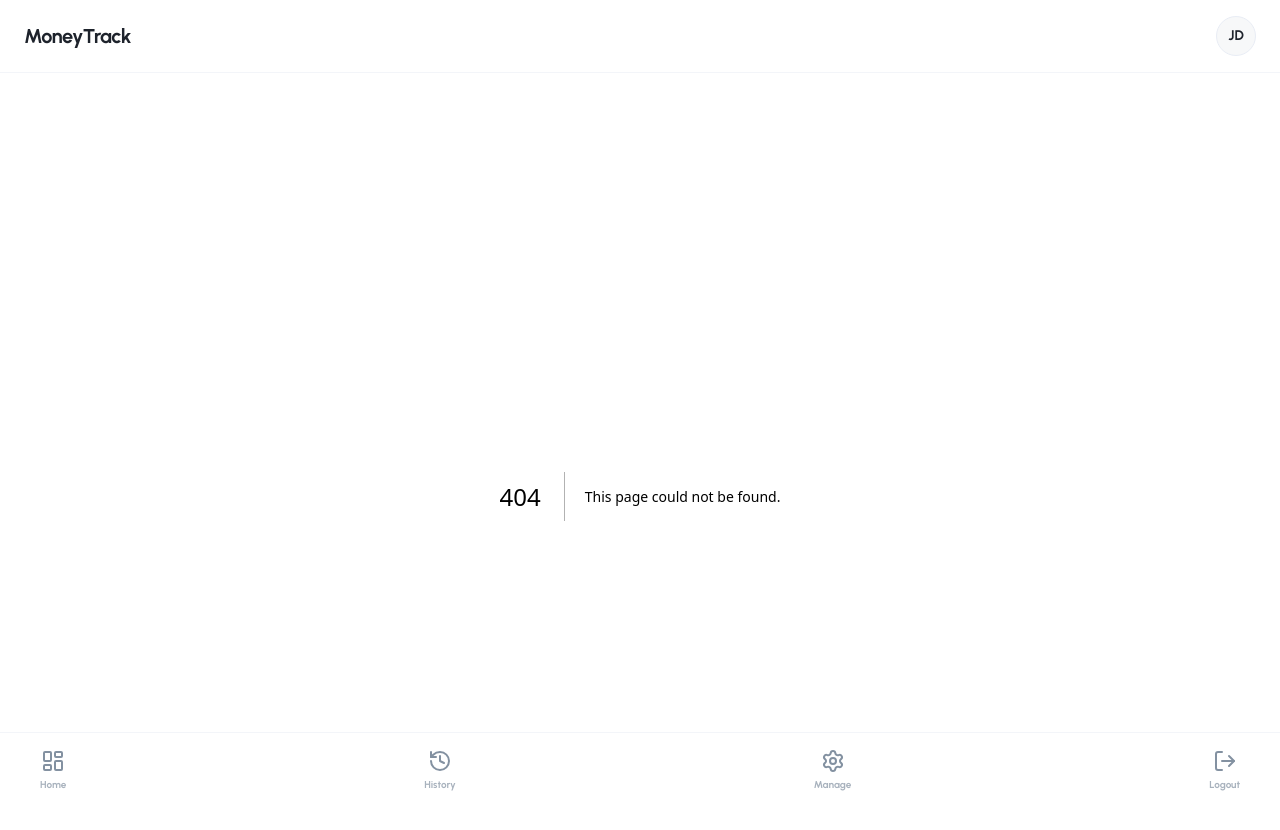
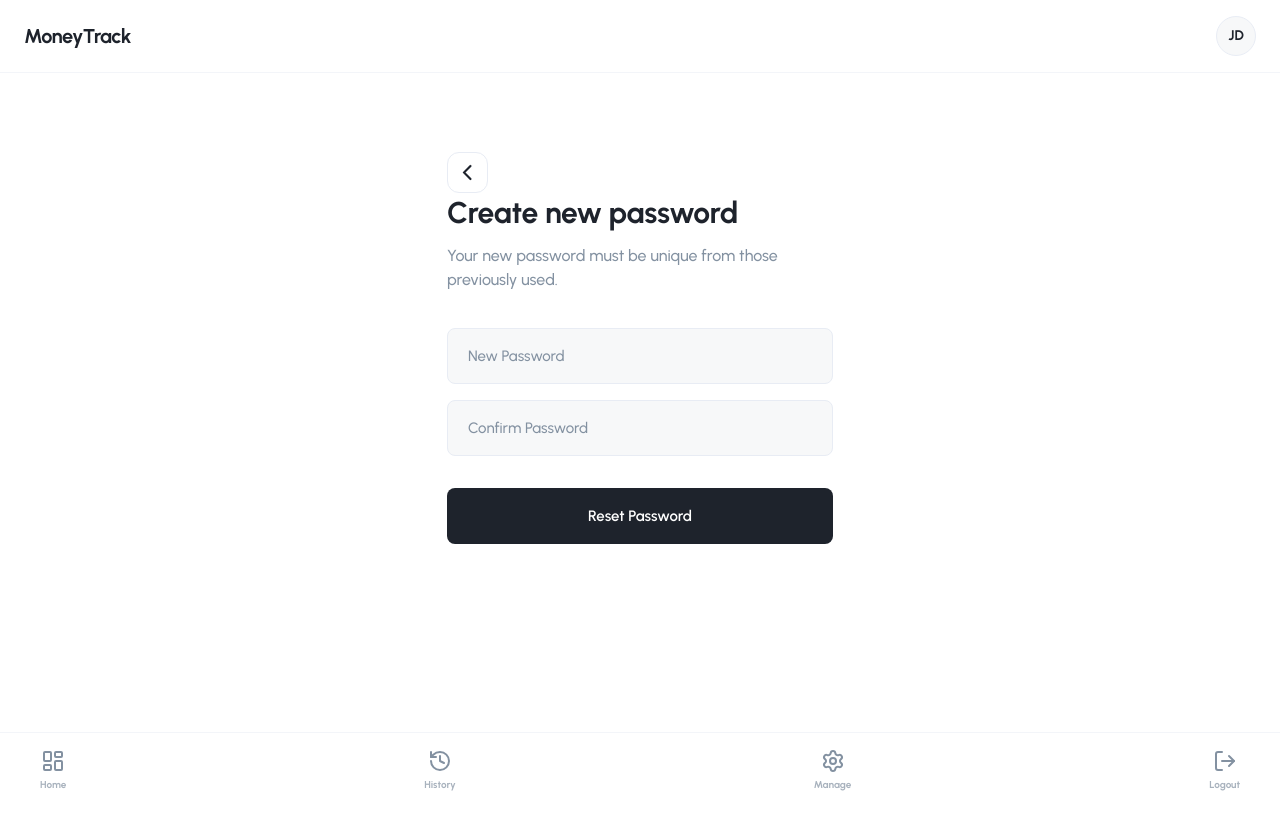
Before and after one commit to projectdummy2025/moneytrack-project, a Next.js app: page /create-new-password in a window 1280 px wide. Before the commit this address had no page. Shown: the top 830 px of the page. Built offline with nearby package versions, Linux system fonts and the light colour scheme.

Commit message:
add create new password page

```diff
--- /dev/null
+++ b/app/create-new-password/page.tsx
@@ -0,0 +1,100 @@
+"use client";
+
+import React, { useState } from "react";
+import { useRouter } from "next/navigation";
+import { AuthLayout } from "@shell/auth/AuthLayout";
+import { BackButton } from "@shell/auth/BackButton";
+
+export default function CreateNewPasswordPage() {
+  const router = useRouter();
+  const [newPassword, setNewPassword] = useState("");
+  const [confirmPassword, setConfirmPassword] = useState("");
+
+  const handleReset = () => {
+    // UI logic only
+    router.push("/password-changed");
+  };
+
+  return (
+    <AuthLayout>
+      <div className="mt-9">
+        <BackButton to="/otp-verification" />
+      </div>
+
+      {/* Title & Description */}
+      <h1
+        style={{
+          fontFamily: "Urbanist, sans-serif",
+          fontWeight: 700,
+          fontSize: 30,
+          color: "#1e232c",
+          lineHeight: 1.3,
+          letterSpacing: -0.3,
+          marginBottom: 12,
+        }}
+      >
+        Create new password
+      </h1>
+      <p
+        style={{
+          fontFamily: "Urbanist, sans-serif",
+          fontWeight: 500,
+          fontSize: 16,
+          color: "#8391a1",
+          lineHeight: 1.5,
+          marginBottom: 36,
+        }}
+      >
+        Your new password must be unique from those previously used.
+      </p>
+
+      {/* New Password Input */}
+      <div className="mb-4">
+        <input
+          type="password"
+          placeholder="New Password"
+          value={newPassword}
+          onChange={(e) => setNewPassword(e.target.value)}
+          className="w-full h-[56px] bg-[#f7f8f9] border border-[#e8ecf4] rounded-[8px] px-5 outline-none focus:border-[#35c2c1] transition-colors"
+          style={{
+            fontFamily: "Urbanist, sans-serif",
+            fontWeight: 500,
+            fontSize: 15,
+            color: "#1e232c",
+          }}
+        />
+      </div>
+
+      {/* Confirm Password Input */}
+      <div className="mb-8">
+        <input
+          type="password"
+          placeholder="Confirm Password"
+          value={confirmPassword}
+          onChange={(e) => setConfirmPassword(e.target.value)}
+          className="w-full h-[56px] bg-[#f7f8f9] border border-[#e8ecf4] rounded-[8px] px-5 outline-none focus:border-[#35c2c1] transition-colors"
+          style={{
+            fontFamily: "Urbanist, sans-serif",
+            fontWeight: 500,
+            fontSize: 15,
+            color: "#1e232c",
+          }}
+        />
+      </div>
+
+      {/* Reset Password Button */}
+      <button
+        onClick={handleReset}
+        className="w-full h-[56px] bg-[#1e232c] rounded-[8px] flex items-center justify-center cursor-pointer hover:bg-[#2d3441] transition-colors"
+        style={{
+          fontFamily: "Urbanist, sans-serif",
+          fontWeight: 600,
+          fontSize: 15,
+          color: "white",
+        }}
+      >
+        Reset Password
+      </button>
+    </AuthLayout>
+  );
+}
```
